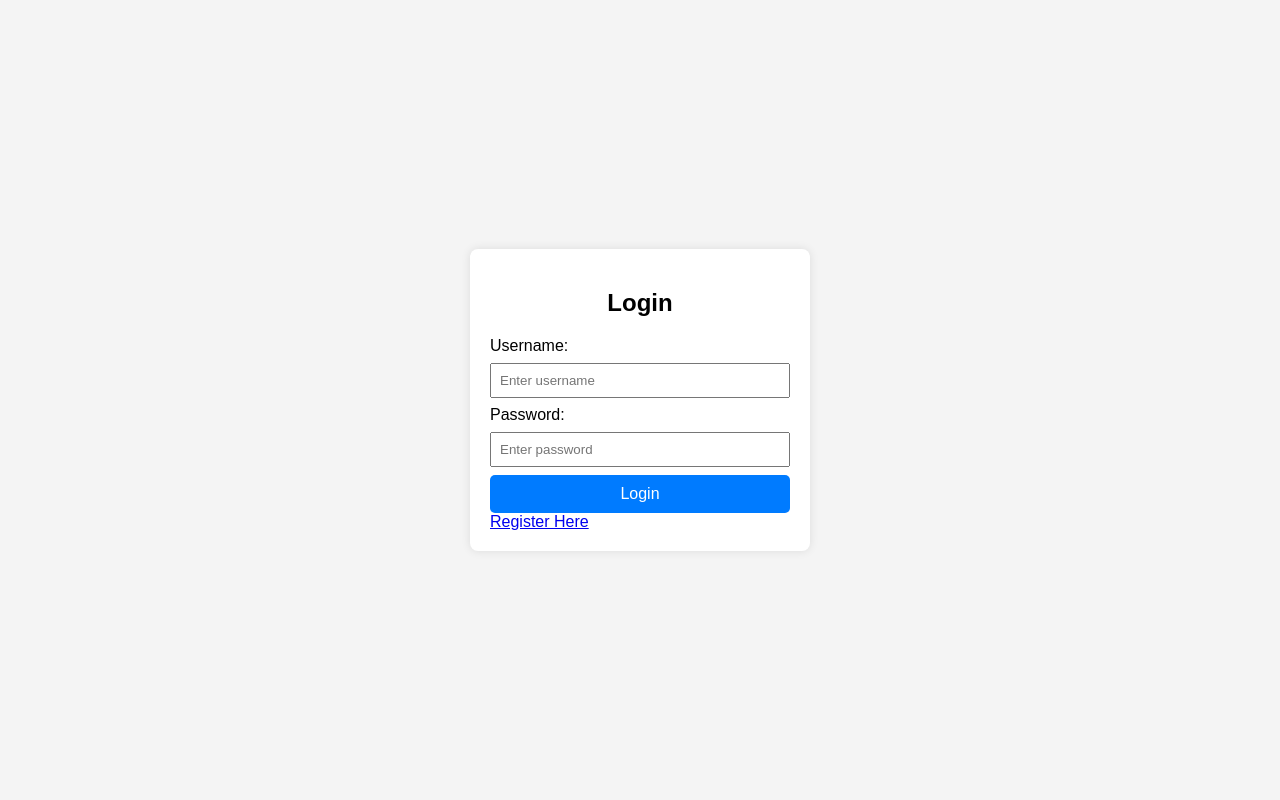
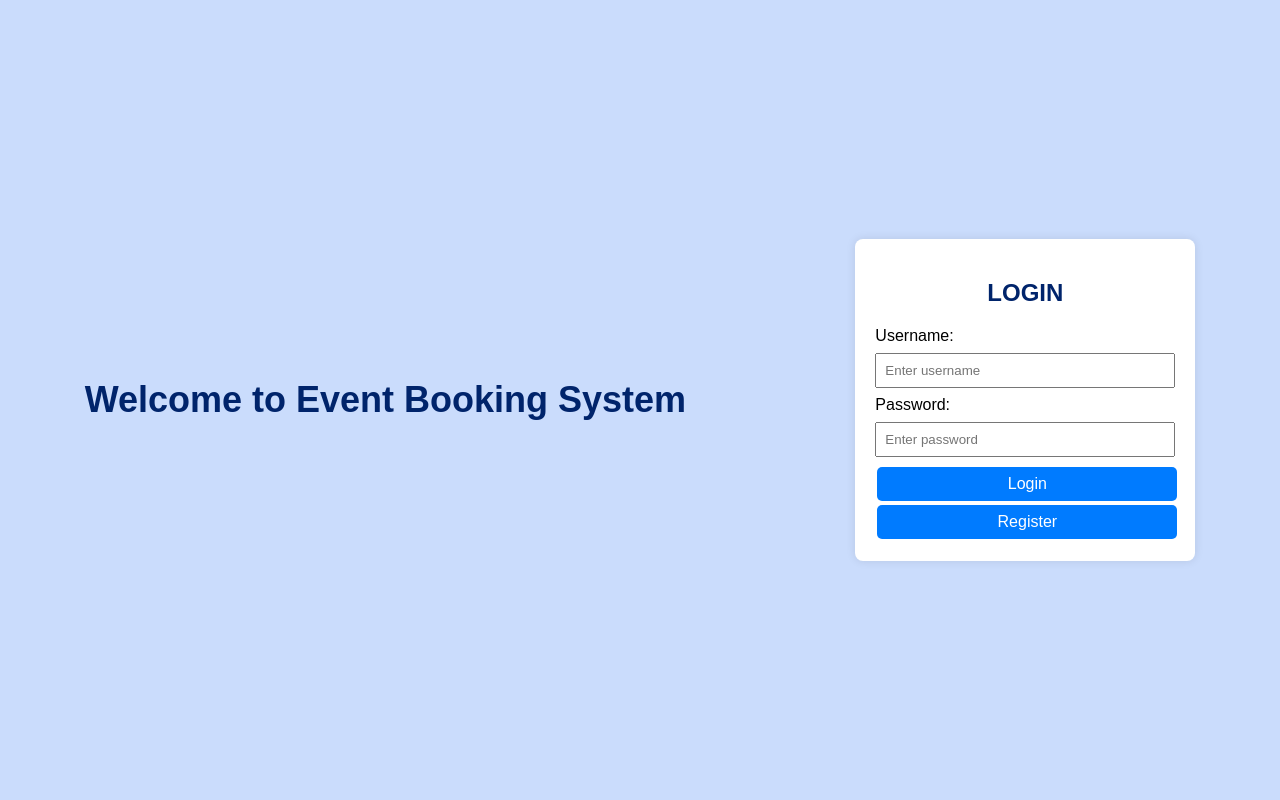
Before and after one commit to santoshvarmaaddala/Event-Management-System, a Flask app: page /login in a window 1280 px wide. Run offline with Flask 3, Linux system fonts and the light colour scheme.

Commit message:
login.html completed

```diff
--- a/templates/login.html
+++ b/templates/login.html
@@ -7,9 +7,9 @@
     <style>
         body {
             font-family: Arial, sans-serif;
-            background-color: #f4f4f4;
+            background-color: #CADCFC;
             display: flex;
-            justify-content: center;
+            justify-content: space-around;
             align-items: center;
             height: 100vh;
             margin: 0;
@@ -41,25 +41,49 @@
             box-sizing: border-box;
         }
 
-        button {
+        button, button a {
             width: 100%;
-            padding: 10px;
+            padding: 8px;
             background-color: #007BFF;
             color: white;
             border: none;
             border-radius: 5px;
             cursor: pointer;
+            margin: 2px;
             font-size: 16px;
+            text-align: center;
         }
 
-        button:hover {
+        button a {
+            text-decoration: none;
+            color: inherit; /* Ensures the link inherits the button's text color */
+
+        }
+
+        button:hover, button:hover a {
             background-color: #0056b3;
+        }
+
+        .greeting{
+            animation: blink 2s forwards;
+        }
+
+        @keyframes blink {
+            from{
+                opacity: 0;
+            }
+            to{
+                opacity: 1;
+            }
         }
     </style>
 </head>
 <body>
+    <div class="greeting" style="font-size: large; color: #00246B">
+        <h1>Welcome to Event Booking System</h1>
+    </div>
     <div class="login-container">
-        <h2>Login</h2>
+        <h2 style="color: #00246B;">LOGIN</h2>
         {% if message %}
             <b>{{message}}</b>
         {% endif %}
@@ -74,8 +98,8 @@
             <input type="password" id="password" name="password" placeholder="Enter password" required>
 
             <button type="submit">Login</button>
+            <button><a href="/register">Register</a></button>
         </form>
-        <a href="/register">Register Here</a>
     </div>
 </body>
 </html>
```
Also changed, not shown: requirements.txt (+12 -1 lines), instance/app.db, 10 other files.
